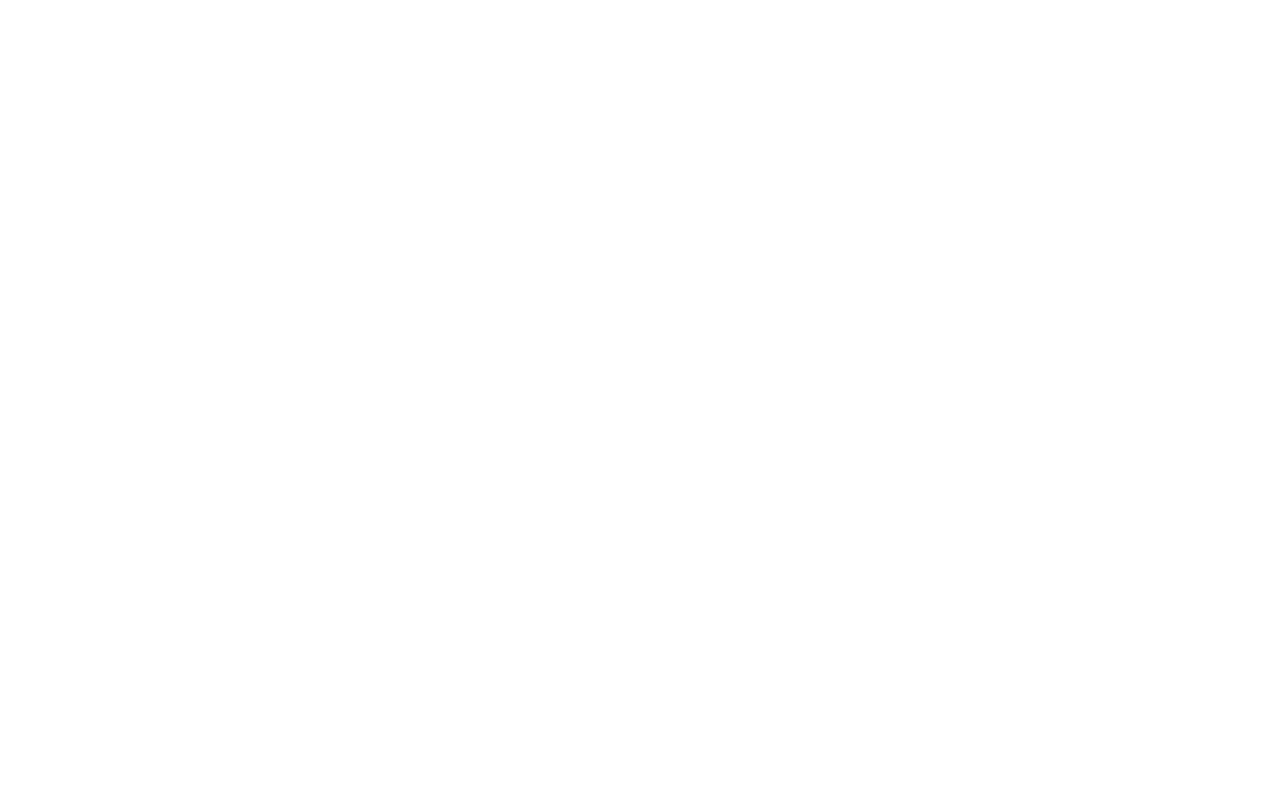
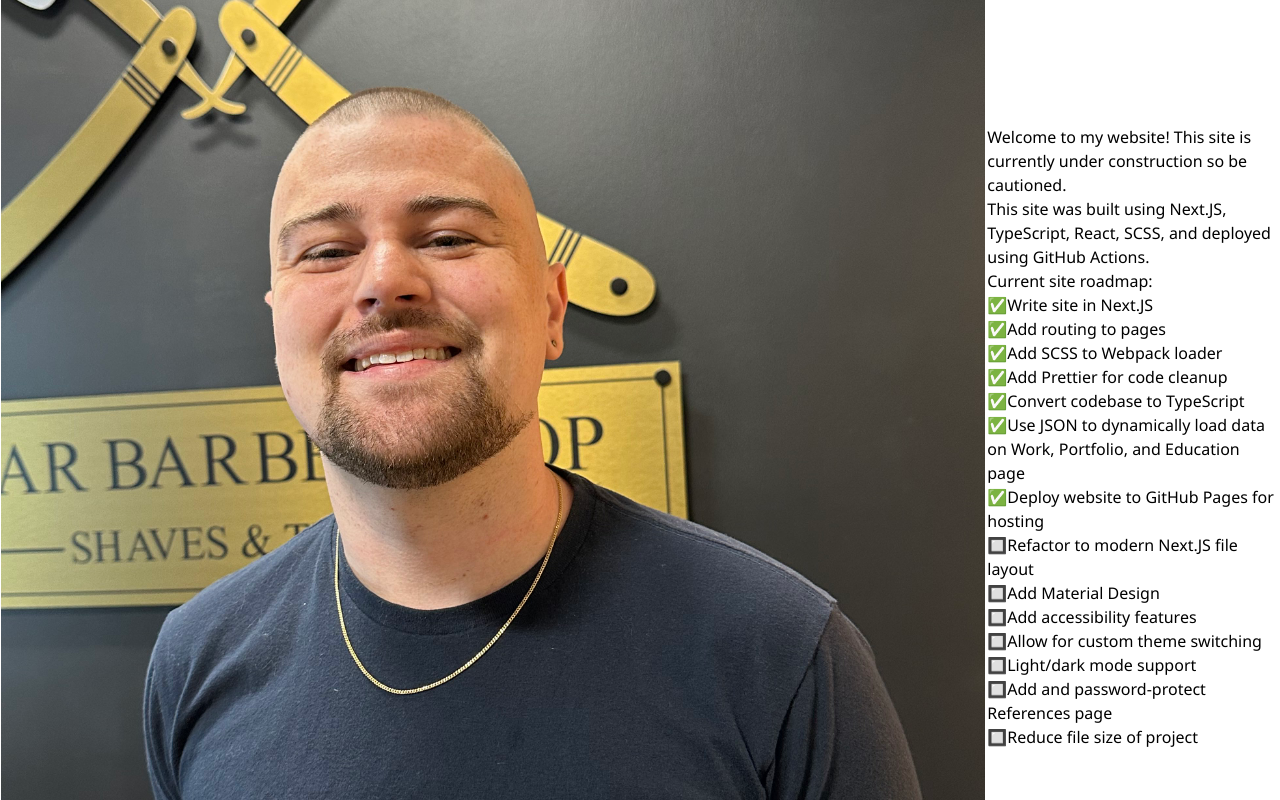
Before and after one commit to tassyguy/my-resume-website, a Next.js app: page / in a window 1280 px wide. Shown: the part 300-1100 px from the top of the page. Before the commit the page ends 800 px from the top, so only its background shows below. Built offline with nearby package versions, Linux system fonts and the light colour scheme.

Commit message:
Added image of me

```diff
--- a/src/components/Header.tsx
+++ b/src/components/Header.tsx
@@ -9,7 +9,7 @@
       <div className="logo">
 
         <Link href="/">
-          {/*<Image src="/man.svg" alt="My logo" width={24} height={24} className="logoImage"/> */}Simon Phillips
+          {/*<Image src="/man.svg" alt="My logo" width={24} height={24} className="logoImage"/> */}🧔🏻‍♂️
         </Link>
       </div>
       <nav className="nav-items">
--- a/src/pages/index.tsx
+++ b/src/pages/index.tsx
@@ -1,6 +1,7 @@
 // pages/index.tsx
 import React from 'react';
 import { useRouter } from 'next/router';
+import Image from 'next/image';
 import Header from '../components/Header';
 import CurrentSection from '../components/CurrentSection';
 import '../../styles/styles.scss';
@@ -13,8 +14,36 @@
     <div>
       <Header />
       <h1 className='section-header'>Simon Phillips</h1>
-      <p>Welcome to my website! This site is currently under construction so be cautioned.</p>
-      <p>This site was built using Next.JS, TypeScript, React, SCSS, and deployed using GitHub Actions.</p>
+      <table>
+        <tbody>
+          <tr>
+            <td>
+              <Image src='/images/me.jpg' alt='A picture of me' objectFit='contain' width={400} height={400} />
+            </td>
+            <td>
+              <p>Welcome to my website! This site is currently under construction so be cautioned.</p>
+              <p>This site was built using Next.JS, TypeScript, React, SCSS, and deployed using GitHub Actions.</p>
+              <p>Current site roadmap:</p>
+              <ul className='features'>
+                <li>✅Write site in Next.JS</li>
+                <li>✅Add routing to pages</li>
+                <li>✅Add SCSS to Webpack loader</li>
+                <li>✅Add Prettier for code cleanup</li>
+                <li>✅Convert codebase to TypeScript</li>
+                <li>✅Use JSON to dynamically load data on Work, Portfolio, and Education page</li>
+                <li>✅Deploy website to GitHub Pages for hosting</li>
+                <li>🔲Refactor to modern Next.JS file layout</li>
+                <li>🔲Add Material Design</li>
+                <li>🔲Add accessibility features</li>
+                <li>🔲Allow for custom theme switching</li>
+                <li>🔲Light/dark mode support</li>
+                <li>🔲Add and password-protect References page</li>
+                <li>🔲Reduce file size of project</li>
+              </ul>
+            </td>
+          </tr>
+        </tbody>
+      </table>
       <main>
         <CurrentSection sectionID={section as string} />
       </main>
--- a/styles/styles.scss
+++ b/styles/styles.scss
@@ -69,3 +69,12 @@
     text-decoration: none;
     /* Remove underlines from links */
 }
+
+.features {
+    list-style-type: none;
+}
+
+img {
+    width: 100%;
+    display: block;
+}
```
Also changed, not shown: public/images/me.jpg (added).
